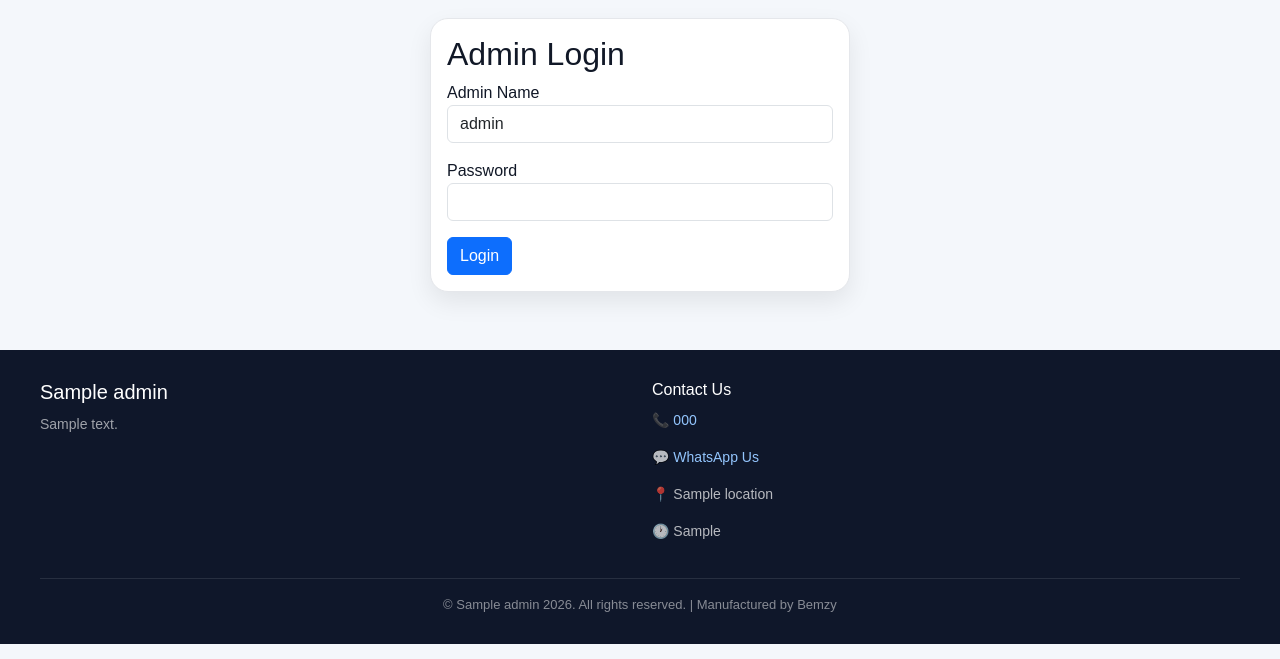
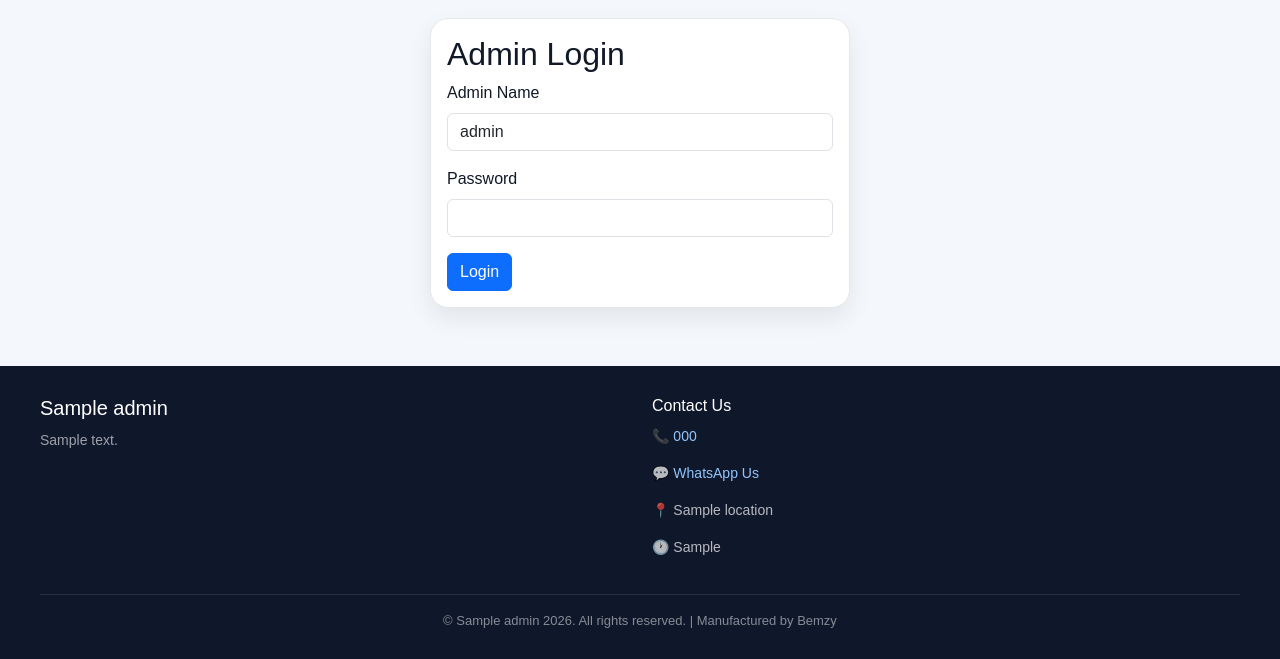
Before and after one commit to firstmeetemmanuel-maker/flask-app, a Flask app: page /admin in a window 1280 px wide. Shown: the part 70-729 px from the top of the page. Run offline with Flask 3, Linux system fonts and the light colour scheme; a database or web service that is not in the repository returns one stand-in record (values such as "Sample title").

Commit message:
Update admin login form with action URL and labels

```diff
--- a/templates/admin.html
+++ b/templates/admin.html
@@ -4,13 +4,13 @@
 {% block content %}
 <div class="cardx" style="max-width: 420px; margin: 0 auto;">
   <h2>Admin Login</h2>
-  <form method="POST">
+  <form method="POST" action="{{ url_for('admin_login') }}">
     <div class="mb-3">
-      <label>Admin Name</label>
+      <label class="form-label">Admin Name</label>
       <input type="text" name="username" class="form-control" value="admin" required>
     </div>
     <div class="mb-3">
-      <label>Password</label>
+      <label class="form-label">Password</label>
       <input type="password" name="password" class="form-control" required>
     </div>
     <button class="btn btn-primary" type="submit">Login</button>
```
